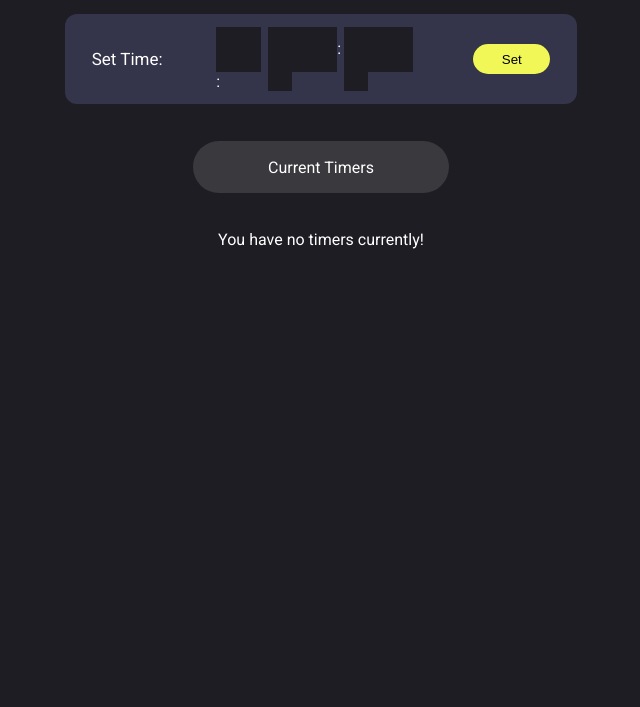
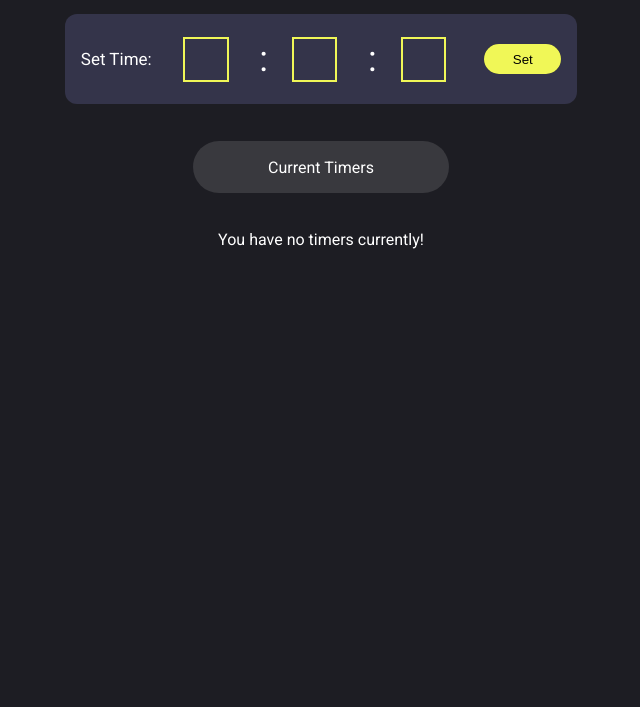
Before and after one commit to MdSharib/Fullstack_3.2-Multiple_Timers_App, a plain HTML site: page index.html in a window 1280 px wide. Shown: the part 93-800 px from the top of the page, without its empty margins (319-959 px from the left). Drawn offline with Linux system fonts and the light colour scheme.

Commit message:
added minor styling

```diff
--- a/index.html
+++ b/index.html
@@ -22,9 +22,14 @@
         <div class="timer-top-center">
           <div class="hour-input">
             <input type="number" min="0" max="24" id="hour-input">
-            :
+            <!-- <span> : </span> -->
+
           </div>
-          <div class="minutes-input"><input type="number" min="0" max="60" id="minutes-input">:</div>
+          <span> : </span>
+          <div class="minutes-input"><input type="number" min="0" max="60" id="minutes-input">
+            <!-- <span> : </span> -->
+          </div>
+          <span> : </span>
           <div class="seconds-input"><input type="number" min="0" max="60" id="seconds-input"></div>
         </div>
         <div class="timer-up-right">
--- a/style.css
+++ b/style.css
@@ -44,6 +44,7 @@ header #heading{
 .timer-top-center{
     display: flex;
     gap: 24px;
+    background-color: #34344A;
 }
 .timer-top-center div{
     background-color: #34344A;
@@ -52,8 +53,19 @@ header #heading{
 .timer-top-center div input{
     width: 87%;
     height: 45px;
+    border: 2px solid #F0F757;
+    background-color: #34344A;
+
+}
+.timer-top-center span{
+    background-color: #34344A;
+    display: flex;
+    justify-content: center;
+    align-items: center;
+    font-size: 36px;
+}
+.timer-top-center div input:active, .timer-top-center div input:focus{
     border: none;
-
 }
 
 /* for output timer */
```
